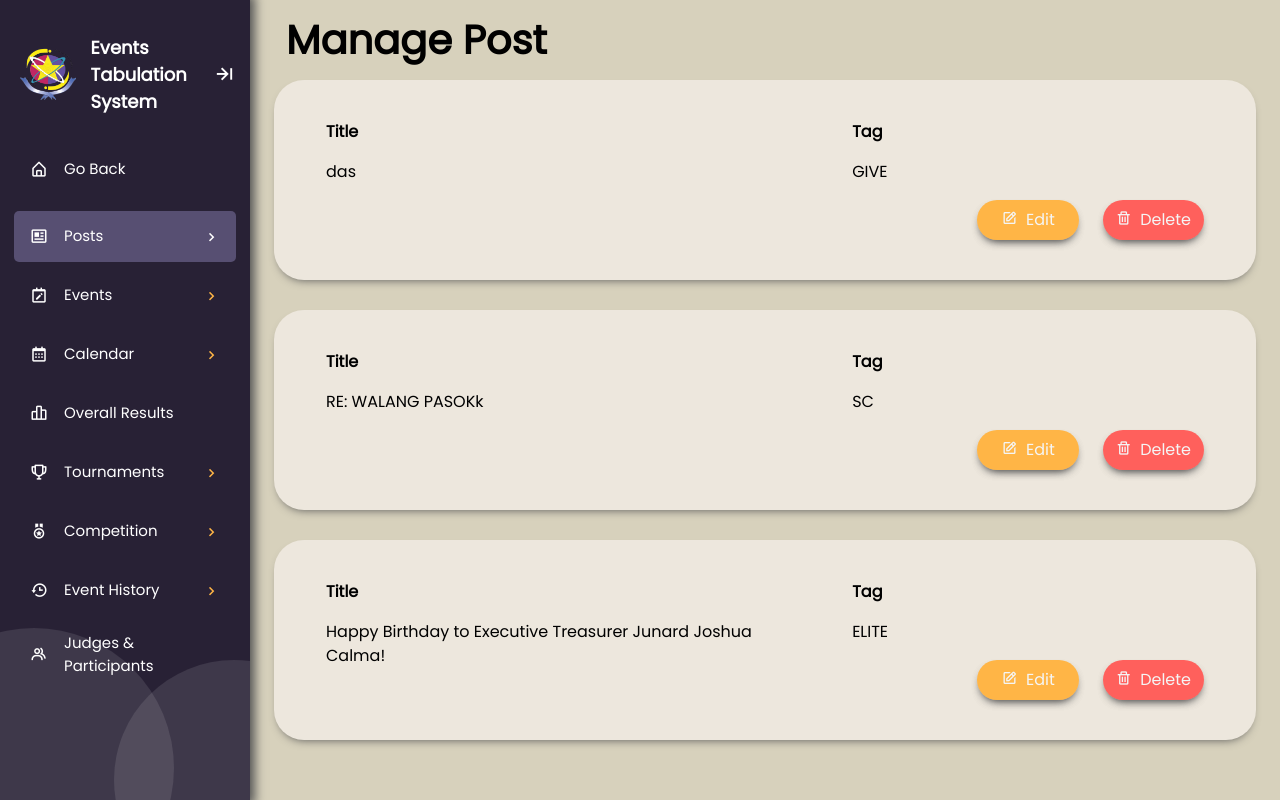
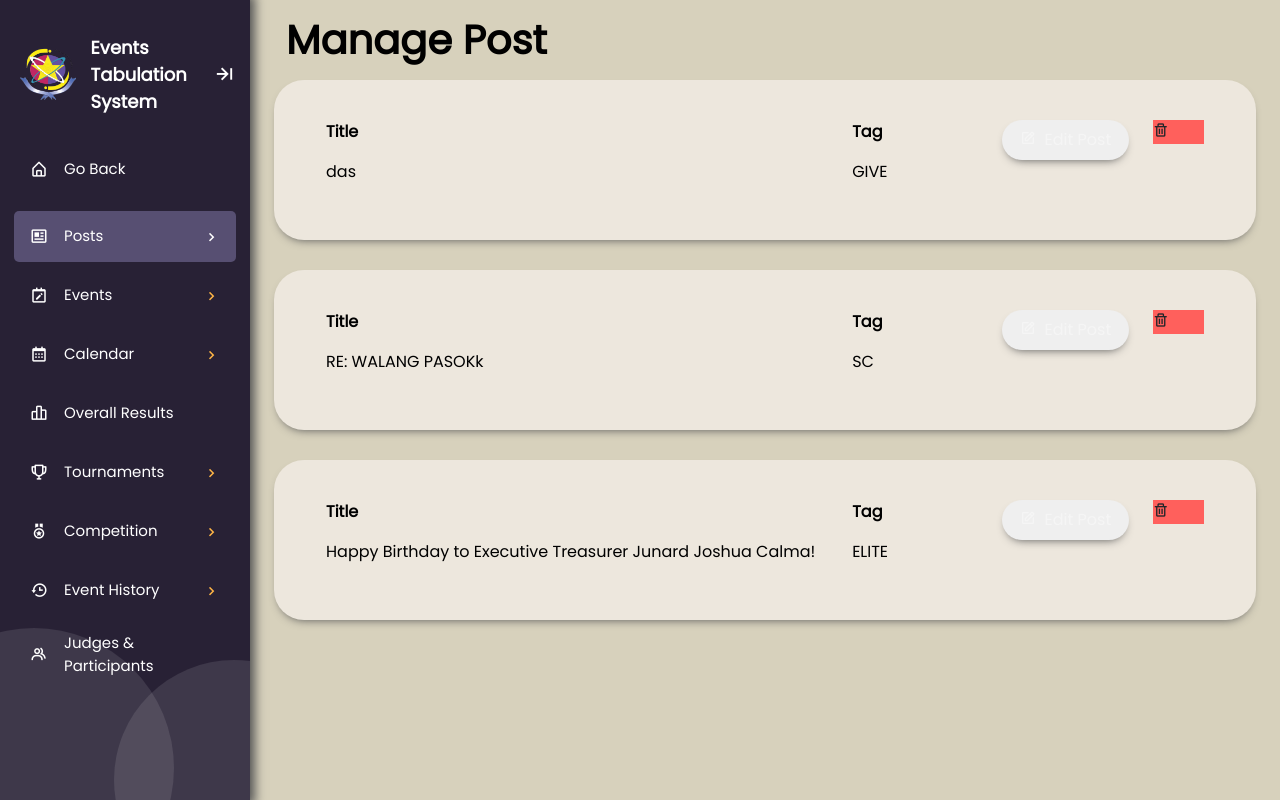
Before and after one commit to rhenzcasunuran/ETS, a PHP site: page /HOM-manage-post in a window 1280 px wide. Run offline with PHP 8.4, Linux system fonts and the light colour scheme; a user stored in the database is signed in; data comes from the database, SQL or seed files in the repository.

Commit message:
Add files via upload

```diff
--- a/HOM-manage-post.php
+++ b/HOM-manage-post.php
@@ -21,6 +21,7 @@
     <link rel="stylesheet" href="./css/responsive.css">
     <link rel="stylesheet" href="./css/sidebar-style.css">
     <link rel="stylesheet" href="./css/bootstrap.css">
+    <link rel="stylesheet" href="./css/HOM-style.css">
     <link rel="stylesheet" href="./css/HOM-manage-post.css">
   </head>
 
@@ -31,7 +32,6 @@
         <div class="design1"></div>
         <div class="design2"></div>
       </div>
-
       <div class="logo_details">
         <img src="./pictures/logo.png" alt="student council logo" class="icon logo">
         <div class="logo_name">Events Tabulation System</div>
@@ -236,48 +236,67 @@
           if($row > 0){
             while($count = mysqli_fetch_array($get_posts)){
         ?>
+              <div class="container-fluid" id="popup">
+                <div class="row popup-card">
+                  <i class='row warning-icon bx bx-trash' ></i>
+                  <h3 class="row d-flex justify-content-center align-items-center">
+                    Delete Post?
+                  </h3>
+                  <h6 class="row d-flex justify-content-center align-items-center">
+                    You cannot undo this action.
+                  </h6>
+                  <div class="row">
+                    <div class="col">
+                      <a href="HOM-manage-post.php?eed=<?php echo $count[0]?>" class="text-decoration-none" onclick="hide()">
+                        <div id="clear" class="button-clone continue" onclick="hide()">
+                          &nbsp;Continue
+                        </div>
+                      </a>
+                    </div>
+                    <div class="col">
+                      <div class="button-clone cancel" onclick="hide()">
+                        &nbsp;Cancel
+                      </div>
+                    </div>
+                  </div>
+                </div>
+              </div>
               <div class="row manage-post">
                 <div class="col-7">
-                  <div class="row data">
-                    <p>
+                  <div class="row">
+                    <p class="data">
                       Title
                     </p>
                   </div>
-                  <div class="row data-value">
-                    <p>
+                  <div class="row">
+                    <p class="data-value">
                       <?php echo $count[3];?>
                     </p>
                   </div>
                 </div>
-                <div class="col-5">
-                  <div class="row data">
-                    <p>
+                <div class="col-2">
+                  <div class="row">
+                    <p class="data">
                       Tag
                     </p>
                   </div>
-                  <div class="row data-value">
-                    <p>
+                  <div class="row">
+                    <p class="data-value">
                       <?php echo $count[2];?>
                     </p>
                   </div>
-                  <div class="row">
-                    <div class="col"></div>
-                    <div class="col">
-                      <a href="HOM-edit-post.php?eec=<?php echo $count[0]?>" class="link-button">
-                        <button class="edit">
-                          <i class='bx bx-edit'></i>
-                          &nbsp;Edit
-                        </button>
-                      </a>
-                    </div>
-                    <div class="col">
-                      <a href="HOM-manage-post.php?eed=<?php echo $count[0]?>" class="link-button">
-                        <button class="delete">
-                          <i class='bx bx-trash'></i>
-                          &nbsp;Delete
-                        </button>
-                      </a>
-                    </div>
+                </div>
+                <div class="col-2">
+                  <a href="HOM-edit-post.php?eec=<?php echo $count[0]?>" class="text-decoration-none">
+                    <button class="button-clone edit-post">
+                      <i class='bx bx-edit'></i>
+                      &nbsp;Edit Post
+                    </button>
+                  </a>
+                </div>
+                <div class="col-1">
+                  <div class="button-clone delete" onclick="show()">
+                    <i class='bx bx-trash'></i>
                   </div>
                 </div>
               </div>
@@ -301,6 +320,7 @@
     <!-- Scripts -->
     <script src="./js/script.js"></script>
     <script src="./js/jquery-3.6.4.js"></script>
+    <script src="./js/HOM-popup.js"></script>
     <script type="text/javascript">
       $('.menu_btn').click(function (e) {
         e.preventDefault();
```
Also changed, not shown: HOM-create-post.php (+27 -25 lines), HOM-edit-post.php (+32 -8 lines).
